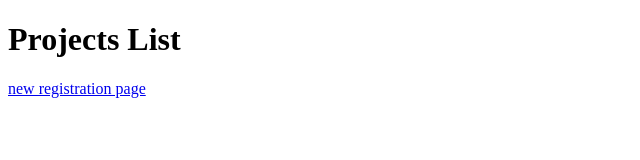
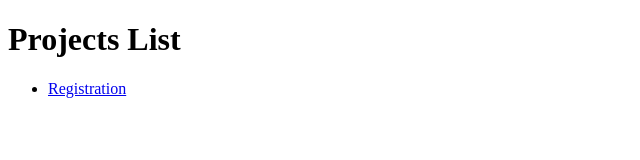
Before and after one commit to teju1817/wad101-1, a website: page http-server/project.html in a window 1280 px wide. Shown: the full height of the page, 0-640 px from the left. Drawn offline with Linux system fonts and the light colour scheme.

Commit message:
Update project.html

```diff
--- a/http-server/project.html
+++ b/http-server/project.html
@@ -6,6 +6,10 @@
 </head>
 <body>
    <h1>Projects List</h1>
-   <a href="./registration">new registration page</a>
+   <ul>
+         <li><a href="registration.html">Registration</a></li>
+   </ul>
+
+
 </body>
 </html>
```
